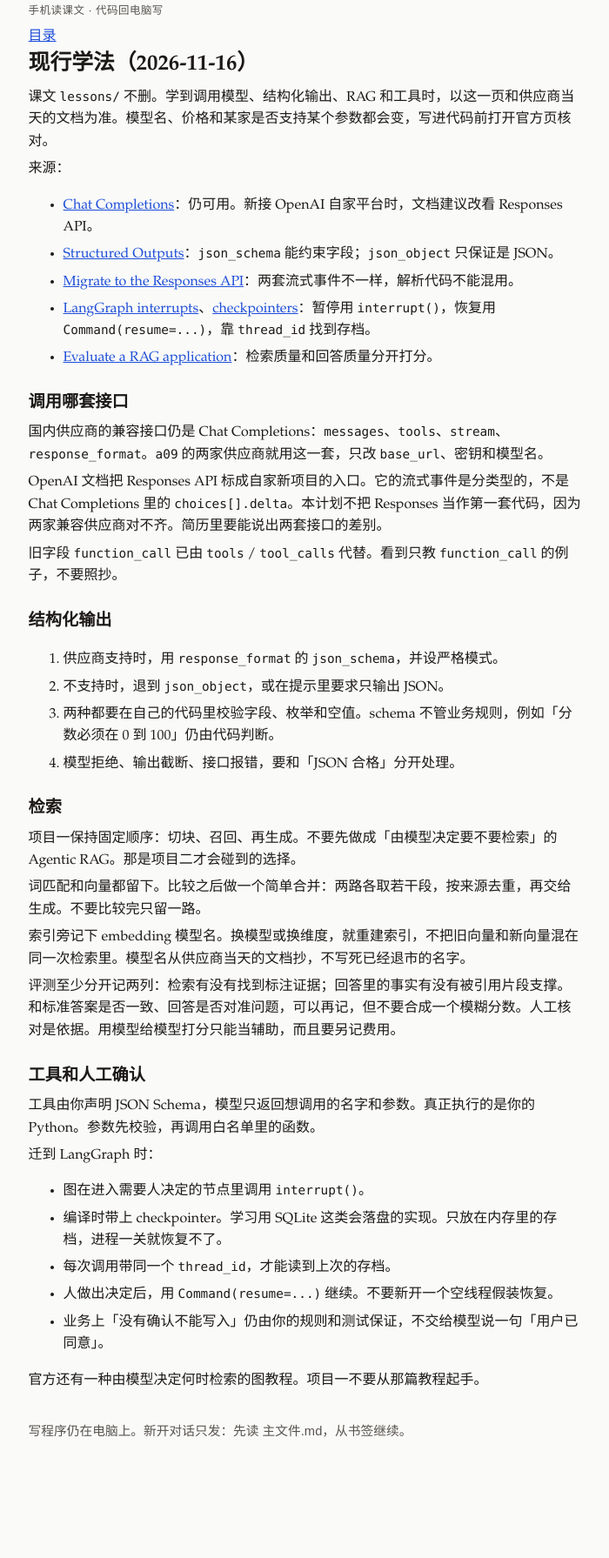
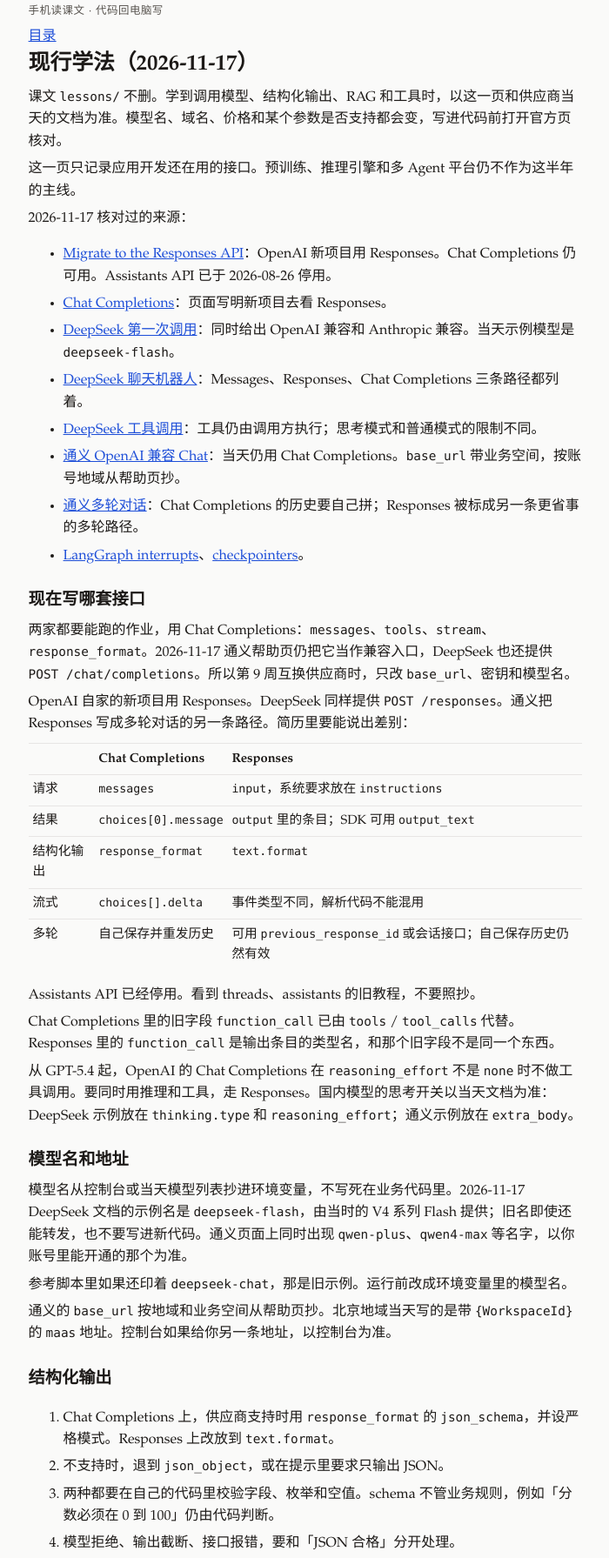
Before and after one commit to xndwin/study-review, a plain HTML site: page learn/method.html in a window 1280 px wide. Shown: the part 19-1810 px from the top of the page at 87% size, without its empty margins (289-989 px from the left). Before the commit the page ends 1714 px from the top, so only its background shows below. Drawn offline with Linux system fonts and the light colour scheme.

Commit message:
Record the APIs vendors still document in November 2026.
Chat Completions stays the shared exercise, and the notes now include Responses, the retired Assistants API, and the rule to copy model names from the current docs.

Co-authored-by: Cursor <cursoragent@cursor.com>

```diff
--- a/learn/method.html
+++ b/learn/method.html
@@ -38,26 +38,34 @@ footer { padding:1.4rem 1.1rem 2rem; color:var(--muted); font-size:.92rem; }
 <p class="jump"><a href="../index.html">目录</a></p>
 </header>
 <main>
-<h1>现行学法（2026-11-16）</h1>
-<p>课文 <code>lessons/</code> 不删。学到调用模型、结构化输出、RAG 和工具时，以这一页和供应商当天的文档为准。模型名、价格和某家是否支持某个参数都会变，写进代码前打开官方页核对。</p>
-<p>来源：</p>
-<ul><li><a href="https://developers.openai.com/api/reference/resources/chat">Chat Completions</a>：仍可用。新接 OpenAI 自家平台时，文档建议改看 Responses API。</li><li><a href="https://developers.openai.com/api/docs/guides/structured-outputs">Structured Outputs</a>：<code>json_schema</code> 能约束字段；<code>json_object</code> 只保证是 JSON。</li><li><a href="https://developers.openai.com/api/docs/guides/migrate-to-responses">Migrate to the Responses API</a>：两套流式事件不一样，解析代码不能混用。</li><li><a href="https://docs.langchain.com/oss/python/langgraph/interrupts">LangGraph interrupts</a>、<a href="https://docs.langchain.com/oss/python/langgraph/checkpointers">checkpointers</a>：暂停用 <code>interrupt()</code>，恢复用 <code>Command(resume=...)</code>，靠 <code>thread_id</code> 找到存档。</li><li><a href="https://docs.langchain.com/langsmith/evaluate-rag-tutorial">Evaluate a RAG application</a>：检索质量和回答质量分开打分。</li></ul>
-<h2>调用哪套接口</h2>
-<p>国内供应商的兼容接口仍是 Chat Completions：<code>messages</code>、<code>tools</code>、<code>stream</code>、<code>response_format</code>。<code>a09</code> 的两家供应商就用这一套，只改 <code>base_url</code>、密钥和模型名。</p>
-<p>OpenAI 文档把 Responses API 标成自家新项目的入口。它的流式事件是分类型的，不是 Chat Completions 里的 <code>choices[].delta</code>。本计划不把 Responses 当作第一套代码，因为两家兼容供应商对不齐。简历里要能说出两套接口的差别。</p>
-<p>旧字段 <code>function_call</code> 已由 <code>tools</code> / <code>tool_calls</code> 代替。看到只教 <code>function_call</code> 的例子，不要照抄。</p>
+<h1>现行学法（2026-11-17）</h1>
+<p>课文 <code>lessons/</code> 不删。学到调用模型、结构化输出、RAG 和工具时，以这一页和供应商当天的文档为准。模型名、域名、价格和某个参数是否支持都会变，写进代码前打开官方页核对。</p>
+<p>这一页只记录应用开发还在用的接口。预训练、推理引擎和多 Agent 平台仍不作为这半年的主线。</p>
+<p>2026-11-17 核对过的来源：</p>
+<ul><li><a href="https://developers.openai.com/api/docs/guides/migrate-to-responses">Migrate to the Responses API</a>：OpenAI 新项目用 Responses。Chat Completions 仍可用。Assistants API 已于 2026-08-26 停用。</li><li><a href="https://developers.openai.com/api/reference/resources/chat">Chat Completions</a>：页面写明新项目去看 Responses。</li><li><a href="https://api-docs.deepseek.com/">DeepSeek 第一次调用</a>：同时给出 OpenAI 兼容和 Anthropic 兼容。当天示例模型是 <code>deepseek-flash</code>。</li><li><a href="https://api-docs.deepseek.com/guides/build_a_chatbot/">DeepSeek 聊天机器人</a>：Messages、Responses、Chat Completions 三条路径都列着。</li><li><a href="https://api-docs.deepseek.com/guides/tool_calls.md">DeepSeek 工具调用</a>：工具仍由调用方执行；思考模式和普通模式的限制不同。</li><li><a href="https://help.aliyun.com/zh/model-studio/qwen-api-via-openai-chat-completions">通义 OpenAI 兼容 Chat</a>：当天仍用 Chat Completions。<code>base_url</code> 带业务空间，按账号地域从帮助页抄。</li><li><a href="https://help.aliyun.com/zh/model-studio/multi-round-conversation">通义多轮对话</a>：Chat Completions 的历史要自己拼；Responses 被标成另一条更省事的多轮路径。</li><li><a href="https://docs.langchain.com/oss/python/langgraph/interrupts">LangGraph interrupts</a>、<a href="https://docs.langchain.com/oss/python/langgraph/checkpointers">checkpointers</a>。</li></ul>
+<h2>现在写哪套接口</h2>
+<p>两家都要能跑的作业，用 Chat Completions：<code>messages</code>、<code>tools</code>、<code>stream</code>、<code>response_format</code>。2026-11-17 通义帮助页仍把它当作兼容入口，DeepSeek 也还提供 <code>POST /chat/completions</code>。所以第 9 周互换供应商时，只改 <code>base_url</code>、密钥和模型名。</p>
+<p>OpenAI 自家的新项目用 Responses。DeepSeek 同样提供 <code>POST /responses</code>。通义把 Responses 写成多轮对话的另一条路径。简历里要能说出差别：</p>
+<table><thead><tr><th></th><th>Chat Completions</th><th>Responses</th></tr></thead><tbody><tr><td>请求</td><td><code>messages</code></td><td><code>input</code>，系统要求放在 <code>instructions</code></td></tr><tr><td>结果</td><td><code>choices[0].message</code></td><td><code>output</code> 里的条目；SDK 可用 <code>output_text</code></td></tr><tr><td>结构化输出</td><td><code>response_format</code></td><td><code>text.format</code></td></tr><tr><td>流式</td><td><code>choices[].delta</code></td><td>事件类型不同，解析代码不能混用</td></tr><tr><td>多轮</td><td>自己保存并重发历史</td><td>可用 <code>previous_response_id</code> 或会话接口；自己保存历史仍然有效</td></tr></tbody></table>
+<p>Assistants API 已经停用。看到 threads、assistants 的旧教程，不要照抄。</p>
+<p>Chat Completions 里的旧字段 <code>function_call</code> 已由 <code>tools</code> / <code>tool_calls</code> 代替。Responses 里的 <code>function_call</code> 是输出条目的类型名，和那个旧字段不是同一个东西。</p>
+<p>从 GPT-5.4 起，OpenAI 的 Chat Completions 在 <code>reasoning_effort</code> 不是 <code>none</code> 时不做工具调用。要同时用推理和工具，走 Responses。国内模型的思考开关以当天文档为准：DeepSeek 示例放在 <code>thinking.type</code> 和 <code>reasoning_effort</code>；通义示例放在 <code>extra_body</code>。</p>
+<h2>模型名和地址</h2>
+<p>模型名从控制台或当天模型列表抄进环境变量，不写死在业务代码里。2026-11-17 DeepSeek 文档的示例名是 <code>deepseek-flash</code>，由当时的 V4 系列 Flash 提供；旧名即使还能转发，也不要写进新代码。通义页面上同时出现 <code>qwen-plus</code>、<code>qwen4-max</code> 等名字，以你账号里能开通的那个为准。</p>
+<p>参考脚本里如果还印着 <code>deepseek-chat</code>，那是旧示例。运行前改成环境变量里的模型名。</p>
+<p>通义的 <code>base_url</code> 按地域和业务空间从帮助页抄。北京地域当天写的是带 <code>{WorkspaceId}</code> 的 <code>maas</code> 地址。控制台如果给你另一条地址，以控制台为准。</p>
 <h2>结构化输出</h2>
-<ol><li>供应商支持时，用 <code>response_format</code> 的 <code>json_schema</code>，并设严格模式。</li><li>不支持时，退到 <code>json_object</code>，或在提示里要求只输出 JSON。</li><li>两种都要在自己的代码里校验字段、枚举和空值。schema 不管业务规则，例如「分数必须在 0 到 100」仍由代码判断。</li><li>模型拒绝、输出截断、接口报错，要和「JSON 合格」分开处理。</li></ol>
+<ol><li>Chat Completions 上，供应商支持时用 <code>response_format</code> 的 <code>json_schema</code>，并设严格模式。Responses 上改放到 <code>text.format</code>。</li><li>不支持时，退到 <code>json_object</code>，或在提示里要求只输出 JSON。</li><li>两种都要在自己的代码里校验字段、枚举和空值。schema 不管业务规则，例如「分数必须在 0 到 100」仍由代码判断。</li><li>模型拒绝、输出截断、接口报错，要和「JSON 合格」分开处理。</li></ol>
 <h2>检索</h2>
-<p>项目一保持固定顺序：切块、召回、再生成。不要先做成「由模型决定要不要检索」的 Agentic RAG。那是项目二才会碰到的选择。</p>
-<p>词匹配和向量都留下。比较之后做一个简单合并：两路各取若干段，按来源去重，再交给生成。不要比较完只留一路。</p>
-<p>索引旁记下 embedding 模型名。换模型或换维度，就重建索引，不把旧向量和新向量混在同一次检索里。模型名从供应商当天的文档抄，不写死已经退市的名字。</p>
-<p>评测至少分开记两列：检索有没有找到标注证据；回答里的事实有没有被引用片段支撑。和标准答案是否一致、回答是否对准问题，可以再记，但不要合成一个模糊分数。人工核对是依据。用模型给模型打分只能当辅助，而且要另记费用。</p>
+<p>项目一保持固定顺序：切块、召回、再生成。厂商自带的网页搜索是另一项能力，例如 DeepSeek 的 <code>deepseek_web_search</code>。它可以回答公开网页上的问题，不能代替你自己的文档、权限和引用评测。</p>
+<p>词匹配和向量都留下。两路各取若干段，按来源去重，再交给生成。</p>
+<p>索引旁记下 embedding 模型名。换模型或换维度，就重建索引。模型名从供应商当天的文档抄。</p>
+<p>评测分开记两列：检索有没有找到标注证据；回答里的事实有没有被引用片段支撑。人工核对是依据。用模型给模型打分只能当辅助，而且要另记费用。</p>
 <h2>工具和人工确认</h2>
 <p>工具由你声明 JSON Schema，模型只返回想调用的名字和参数。真正执行的是你的 Python。参数先校验，再调用白名单里的函数。</p>
+<p>DeepSeek 写明：Chat Completions 不能在对话中途插入一条不是模型自己产生的工具调用；Responses 和 Anthropic Messages 可以。第 17 周如果要插入这种记录，就用 Responses 那一条路径，并在笔记里写明当时哪家支持。</p>
 <p>迁到 LangGraph 时：</p>
-<ul><li>图在进入需要人决定的节点里调用 <code>interrupt()</code>。</li><li>编译时带上 checkpointer。学习用 SQLite 这类会落盘的实现。只放在内存里的存档，进程一关就恢复不了。</li><li>每次调用带同一个 <code>thread_id</code>，才能读到上次的存档。</li><li>人做出决定后，用 <code>Command(resume=...)</code> 继续。不要新开一个空线程假装恢复。</li><li>业务上「没有确认不能写入」仍由你的规则和测试保证，不交给模型说一句「用户已同意」。</li></ul>
-<p>官方还有一种由模型决定何时检索的图教程。项目一不要从那篇教程起手。</p>
+<ul><li>图在进入需要人决定的节点里调用 <code>interrupt()</code>。</li><li>编译时带上 checkpointer。学习用 SQLite 这类会落盘的实现。</li><li>每次调用带同一个 <code>thread_id</code>。</li><li>人做出决定后，用 <code>Command(resume=...)</code> 继续。</li><li>「没有确认不能写入」仍由你的规则和测试保证。</li></ul>
 </main>
 <footer>
 <p>写程序仍在电脑上。新开对话只发：先读 主文件.md，从书签继续。</p>
```
Also changed, not shown: learn/a09.html (+12 -1 lines), learn/w03.html (+1 -1 lines), learn/w04.html (+1 -1 lines), learn/w05.html (+1 -1 lines), learn/w07.html (+1 -1 lines), 6 other files.
